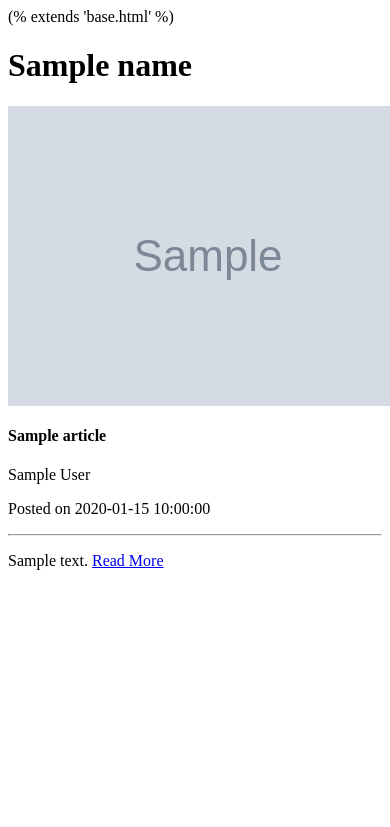
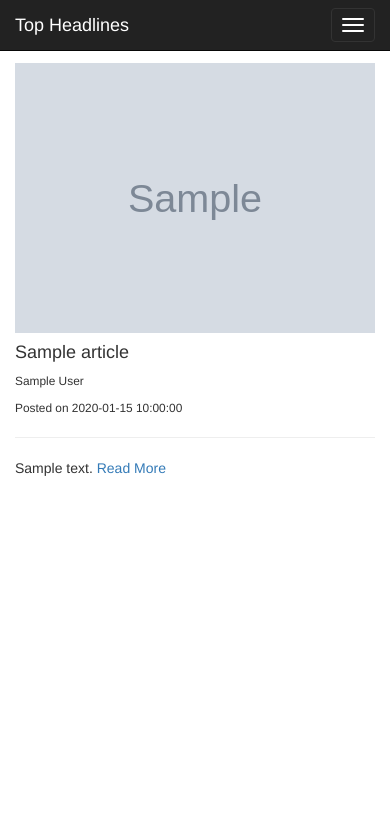
Before and after one commit to bryomajor/news-highlight, a Flask app: template app/templates/articles.html in a window 390 px wide; the page is wider, and only the part inside the window is pictured. Shown: the top 827 px of that part. Run offline with Flask 2, Linux system fonts and the light colour scheme; the template is opened without the code that fills it: most values are stand-ins (such as "Sample title", 1, 10 or a date in 2020); grey boxes marked "Sample" are stand-in pictures; parts of the project's set-up code (start-up, migrations or seed data) failed here and were passed over; some libraries are stand-ins or nearby versions; some web fonts are replaced.

Commit message:
Style the heading by changing the tag type and transforming it to uppercase. Also truncate the article descriptions and title

```diff
--- a/app/templates/articles.html
+++ b/app/templates/articles.html
@@ -1,23 +1,23 @@
-(% extends 'base.html' %)
+{% extends 'base.html' %}
 {% block content %}
 <div class="container-fluid">
-    <div class="row">
-        <div class="col-md-12">
-            <h1> {{name}} </h1>
+    <div class="row mt">
+        <div class="col-md-12 text-center">
+            <h2> {{name|upper}} </h2>
         </div>
     </div>
     <div class="row">
         {% for article in news %}
-        <div class="col-md-3">
+        <div class="col-md-3 margin">
             <a href="{{article.url}}" target="_blank">
-                <img src="{{article.urlToImage}}" alt="Image Loading...">
+                <img src="{{article.urlToImage}}" alt="Image Loading..." class="img-responsive size">
             </a>
             <div>
-                <h4 class="text-bold"> {{article.title}}</h4>
+                <h4 class="text-bold"> {{article.title|truncate(60)}}</h4>
                 <p class="small">{{article.author}}</p>
                 <p class="small">Posted on {{article.publishedAt}}</p>
                 <hr>
-                <p>{{article.description}}
+                <p>{{article.description|truncate(100)}}
                     <a href="{{article.url}}" target="_blank">Read More</a>
                 </p>
             </div>
```
